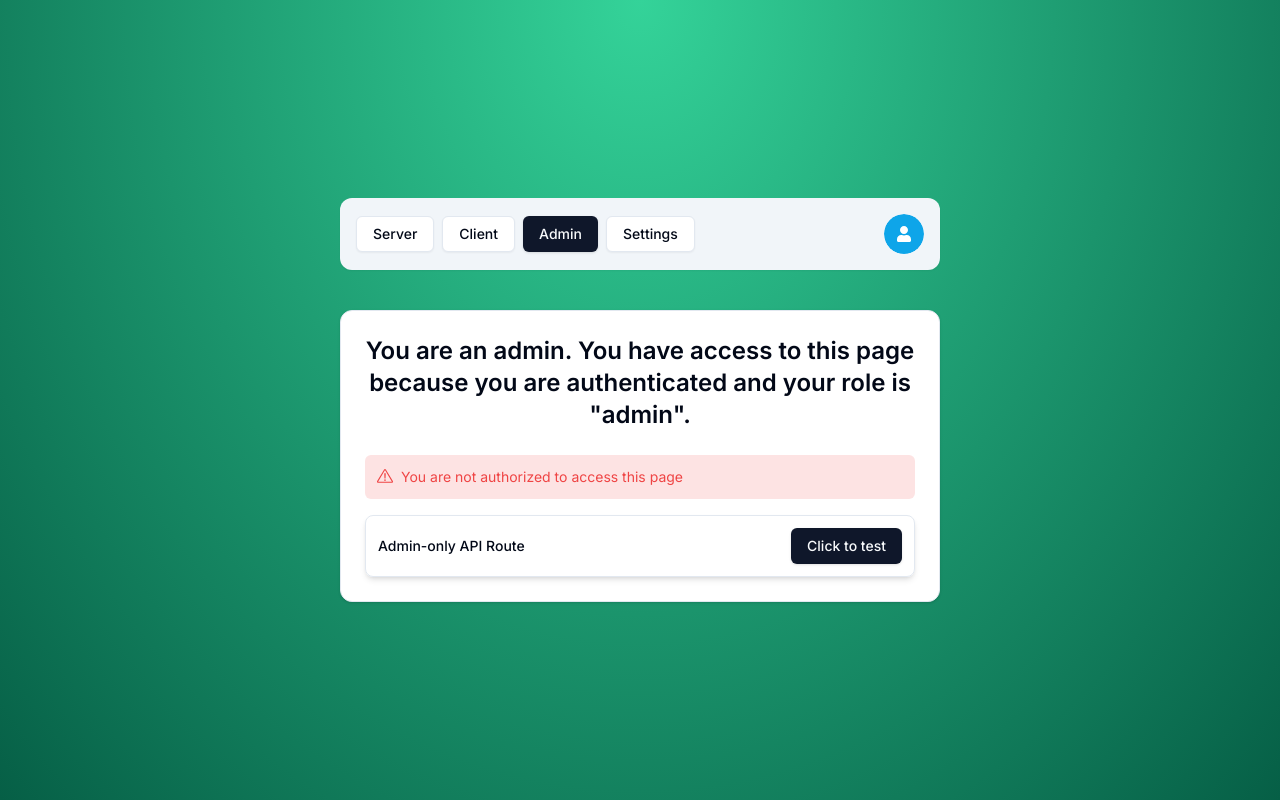
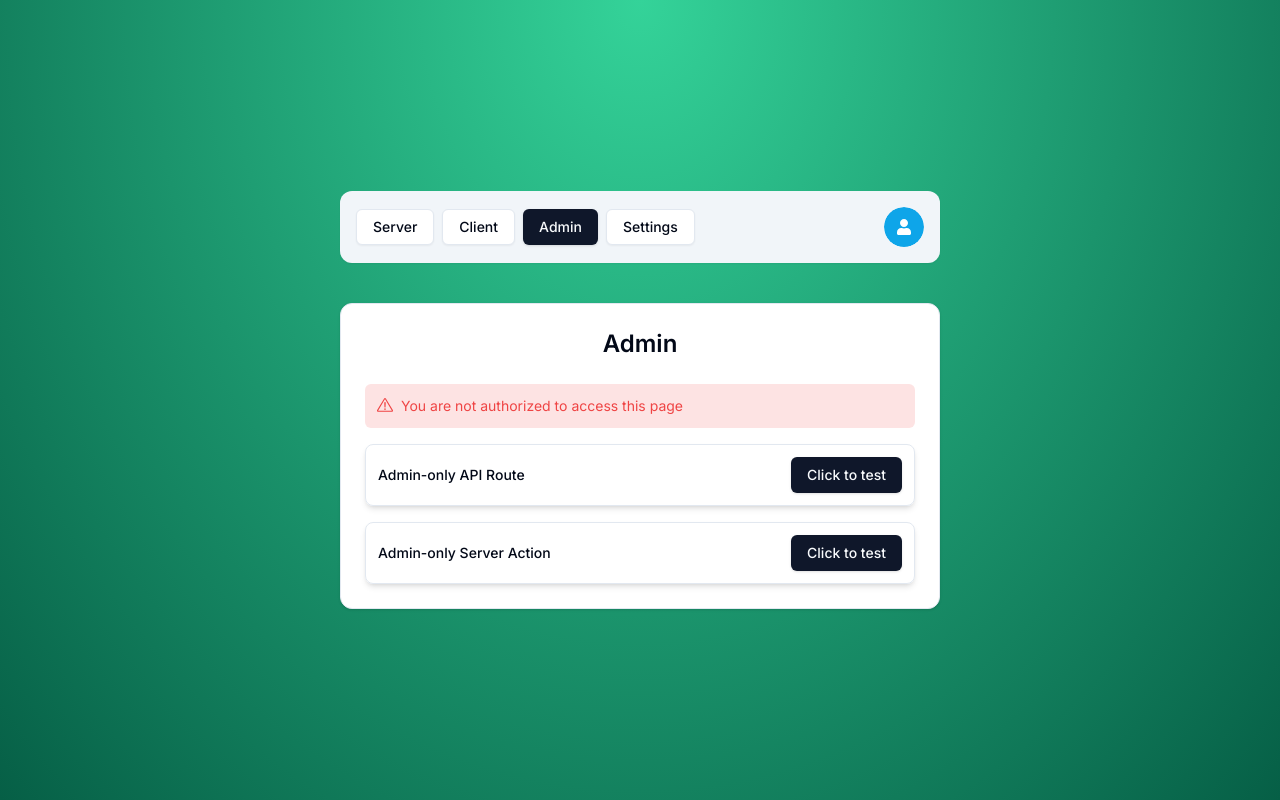
Before and after one commit to vladpolewoi/next-auth-v5, a Next.js app: page /admin in a window 1280 px wide. Built offline with nearby package versions, Linux system fonts and the light colour scheme; no server answers.

Commit message:
feat: :sparkles: admin

```diff
--- /dev/null
+++ b/actions/admin.ts
@@ -0,0 +1,14 @@
+"use server"
+
+import { currentRole } from "@/lib/auth"
+import { UserRole } from "@prisma/client"
+
+export const admin = async () => {
+	const role = await currentRole()
+
+	if (role === UserRole.ADMIN) {
+		return { success: "Allowed API route" }
+	}
+
+	return { error: "Forbidden API route" }
+}
--- a/app/(protected)/admin/page.tsx
+++ b/app/(protected)/admin/page.tsx
@@ -1,33 +1,58 @@
 "use client"
 
+import { admin } from "@/actions/admin"
 import { RoleGate } from "@/components/auth/role-gate"
+import { FormSuccess } from "@/components/form-success"
 import { Button } from "@/components/ui/button"
 import { Card, CardContent, CardHeader } from "@/components/ui/card"
 import { useCurrentRole } from "@/hooks/use-current-role"
 import { UserRole } from "@prisma/client"
+import { toast } from "sonner"
 
 const AdminPage = () => {
 	const role = useCurrentRole()
 
+	const onApiRouteClick = () => {
+		fetch("/api/admin").then((res) => {
+			if (res.ok) {
+				toast.success("Allowed API route")
+			} else {
+				toast.error("Forbidden API route")
+			}
+		})
+	}
+
+	const onServerActionClick = () => {
+		admin().then((data) => {
+			if (data.error) {
+				toast.error(data.error)
+			}
+
+			if (data.success) {
+				toast.success(data.success)
+			}
+		})
+	}
+
 	return (
 		<Card className="w-[600px]">
 			<CardHeader>
-				<p className="text-2xl font-semibold text-center">
-					You are an admin. You have access to this page because you are
-					authenticated and your role is &quot;admin&quot;.
-				</p>
+				<p className="text-2xl font-semibold text-center">Admin</p>
 			</CardHeader>
+
 			<CardContent className="space-y-4">
 				<RoleGate allowedRole={UserRole.ADMIN}>
-					<p className="text-lg">
-						Your role is &quot;{role}&quot;. You are allowed to access this
-						page.
-					</p>
+					<FormSuccess message="You are an admin" />
 				</RoleGate>
 
 				<div className="flex flex-row items-center justify-between rounded-lg border p-3 shadow-md">
 					<p className="text-sm font-medium">Admin-only API Route</p>
-					<Button>Click to test</Button>
+					<Button onClick={onApiRouteClick}>Click to test</Button>
+				</div>
+
+				<div className="flex flex-row items-center justify-between rounded-lg border p-3 shadow-md">
+					<p className="text-sm font-medium">Admin-only Server Action</p>
+					<Button onClick={onServerActionClick}>Click to test</Button>
 				</div>
 			</CardContent>
 		</Card>
--- /dev/null
+++ b/app/api/admin/route.ts
@@ -0,0 +1,13 @@
+import { currentRole } from "@/lib/auth"
+import { UserRole } from "@prisma/client"
+import { NextResponse } from "next/server"
+
+export async function GET() {
+	const role = await currentRole()
+
+	if (role === UserRole.ADMIN) {
+		return new NextResponse(null, { status: 200 })
+	}
+
+	return new NextResponse(null, { status: 403 })
+}
--- a/app/layout.tsx
+++ b/app/layout.tsx
@@ -3,6 +3,7 @@
 import { SessionProvider } from "next-auth/react"
 import "./globals.css"
 import { auth } from "@/auth"
+import { Toaster } from "@/components/ui/sonner"
 
 const inter = Inter({ subsets: ["latin"] })
 
@@ -21,7 +22,10 @@
 	return (
 		<SessionProvider session={session}>
 			<html lang="en">
-				<body className={inter.className}>{children}</body>
+				<body className={inter.className}>
+					<Toaster />
+					{children}
+				</body>
 			</html>
 		</SessionProvider>
 	)
--- /dev/null
+++ b/components/ui/sonner.tsx
@@ -0,0 +1,31 @@
+"use client"
+
+import { useTheme } from "next-themes"
+import { Toaster as Sonner } from "sonner"
+
+type ToasterProps = React.ComponentProps<typeof Sonner>
+
+const Toaster = ({ ...props }: ToasterProps) => {
+  const { theme = "system" } = useTheme()
+
+  return (
+    <Sonner
+      theme={theme as ToasterProps["theme"]}
+      className="toaster group"
+      toastOptions={{
+        classNames: {
+          toast:
+            "group toast group-[.toaster]:bg-background group-[.toaster]:text-foreground group-[.toaster]:border-border group-[.toaster]:shadow-lg",
+          description: "group-[.toast]:text-muted-foreground",
+          actionButton:
+            "group-[.toast]:bg-primary group-[.toast]:text-primary-foreground",
+          cancelButton:
+            "group-[.toast]:bg-muted group-[.toast]:text-muted-foreground",
+        },
+      }}
+      {...props}
+    />
+  )
+}
+
+export { Toaster }
--- a/package.json
+++ b/package.json
@@ -23,12 +23,14 @@
     "clsx": "^2.1.0",
     "next": "latest",
     "next-auth": "beta",
+    "next-themes": "^0.2.1",
     "react": "latest",
     "react-dom": "latest",
     "react-hook-form": "^7.49.3",
     "react-icons": "^5.0.1",
     "react-spinners": "^0.13.8",
     "resend": "^2.1.0",
+    "sonner": "^1.4.2",
     "tailwind-merge": "^2.2.0",
     "tailwindcss-animate": "^1.0.7",
     "uuid": "^9.0.1",
```
Also changed, not shown: 1 other file (tests, documents, lock files or other folders).
